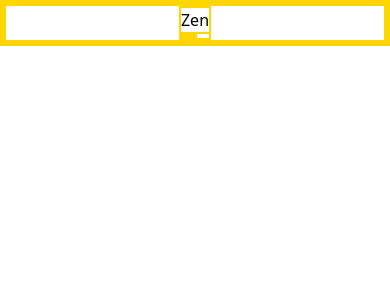
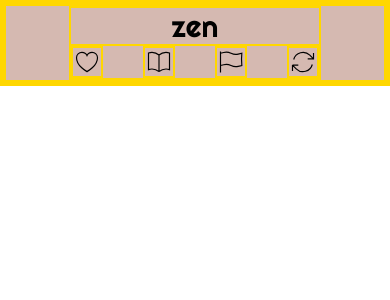
Before and after one commit to rominadouk/zen-redesign, a React (Create React App) app: page / in a window 390 px wide. Shown: the top 300 px of the page. Built offline with nearby package versions, Linux system fonts and the light colour scheme.

Commit message:
completed styling for mobile navbar

```diff
--- a/src/index.css
+++ b/src/index.css
@@ -1,6 +1,8 @@
+@import url('https://fonts.googleapis.com/css2?family=Righteous&display=swap');
 @tailwind base;
 @tailwind components;
 @tailwind utilities;
+
 * {
     border: 1px solid gold;
 }
--- a/src/modules/Navbar.tsx
+++ b/src/modules/Navbar.tsx
@@ -10,30 +10,30 @@ const Navbar = () => {
     return (
         <div>
 
-            <nav className="flex flex-row justify-center">
-                <div id="mobile-navbar" className='lg:hidden'>
+            <nav className="flex flex-row justify-center bg-light-brown">
+                <div id="mobile-navbar" className='md:hidden'>
                     {/* Mobile Navbar */}
-                    <h1 className='flex flex-column justify-center'>Zen</h1>
-                    <ul id="mobile-nav-ul" className='flex flex-row'>
-                        <li><SelfCareIcon/></li>
-                        <li> <JournalIcon /> </li>
-                        <li> <GoalIcon /> </li>
-                        <li><HabitIcon/> </li>
+                    <h1 className='flex flex-column justify-center text-3xl font-header'>zen</h1>
+                    <ul id="mobile-nav-ul" className='flex flex-row space-x-10'>
+                        <li className='h-8 w-8'><SelfCareIcon/></li>
+                        <li className='h-8 w-8'> <JournalIcon /></li>
+                        <li className='h-8 w-8'> <GoalIcon /> </li>
+                        <li className='h-8 w-8'><HabitIcon/> </li>
                     </ul>
                 </div>
 
-                <div id="desktop-navbar" className='hidden lg:block'>
+                <div id="desktop-navbar" className='hidden md:block'>
                     {/* Desktop Navbar */}
                     <h1>Zen</h1>
-                    <ul id="desktop-nav" className="flex-row">
-                        <li>Journal</li>
-                        <li>Goals</li>
-                        <li>Habits</li>
-                        <li>User</li>
+                    <ul id="desktop-nav" className="flex flex-row">
+                        <li className=''>Journal</li>
+                        <li className=''>Goals</li>
+                        <li className=''>Habits</li>
+                        <li className=''>User</li>
                     </ul>
-                    <p className='hidden lg:block'>You got this, User</p>
+                    <p className='hidden md:block'>You got this, User</p>
                     {/* Insert avatar here */}
-                    <p className='hidden lg:block'>Logout</p>
+                    <p className='hidden md:block'>Logout</p>
                 </div>
 
             </nav>
--- a/tailwind.config.js
+++ b/tailwind.config.js
@@ -2,7 +2,14 @@
 module.exports = {
   content: ["./src/**/*.{js,jsx,ts,tsx}"],
   theme: {
-    extend: {},
+    colors: {
+      'light-brown' : '#D5B9B1'
+    },
+    extend: {
+      fontFamily:{
+        'header': ['Righteous']
+      },
+    },
   },
   plugins: [],
 }
```
